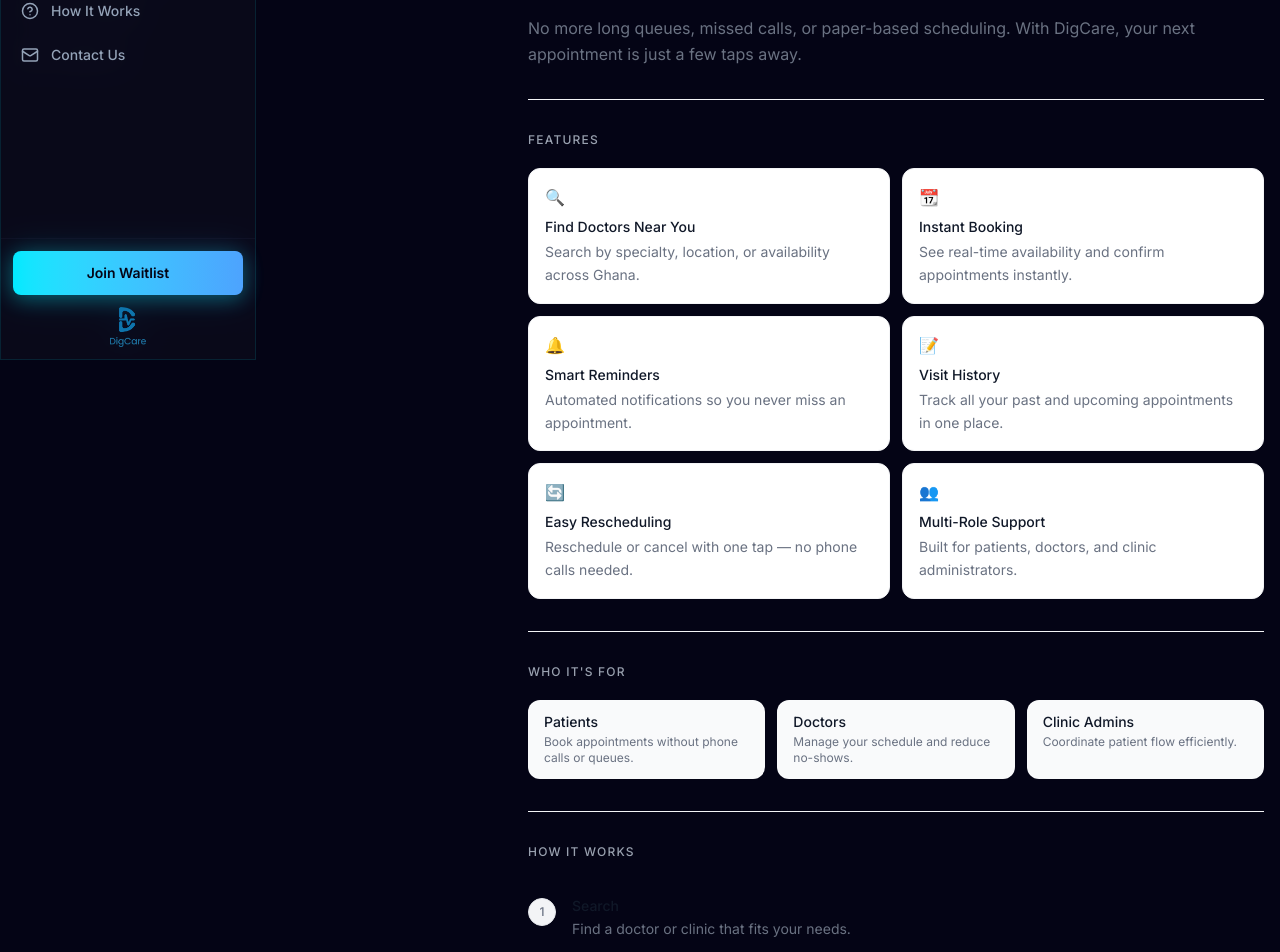
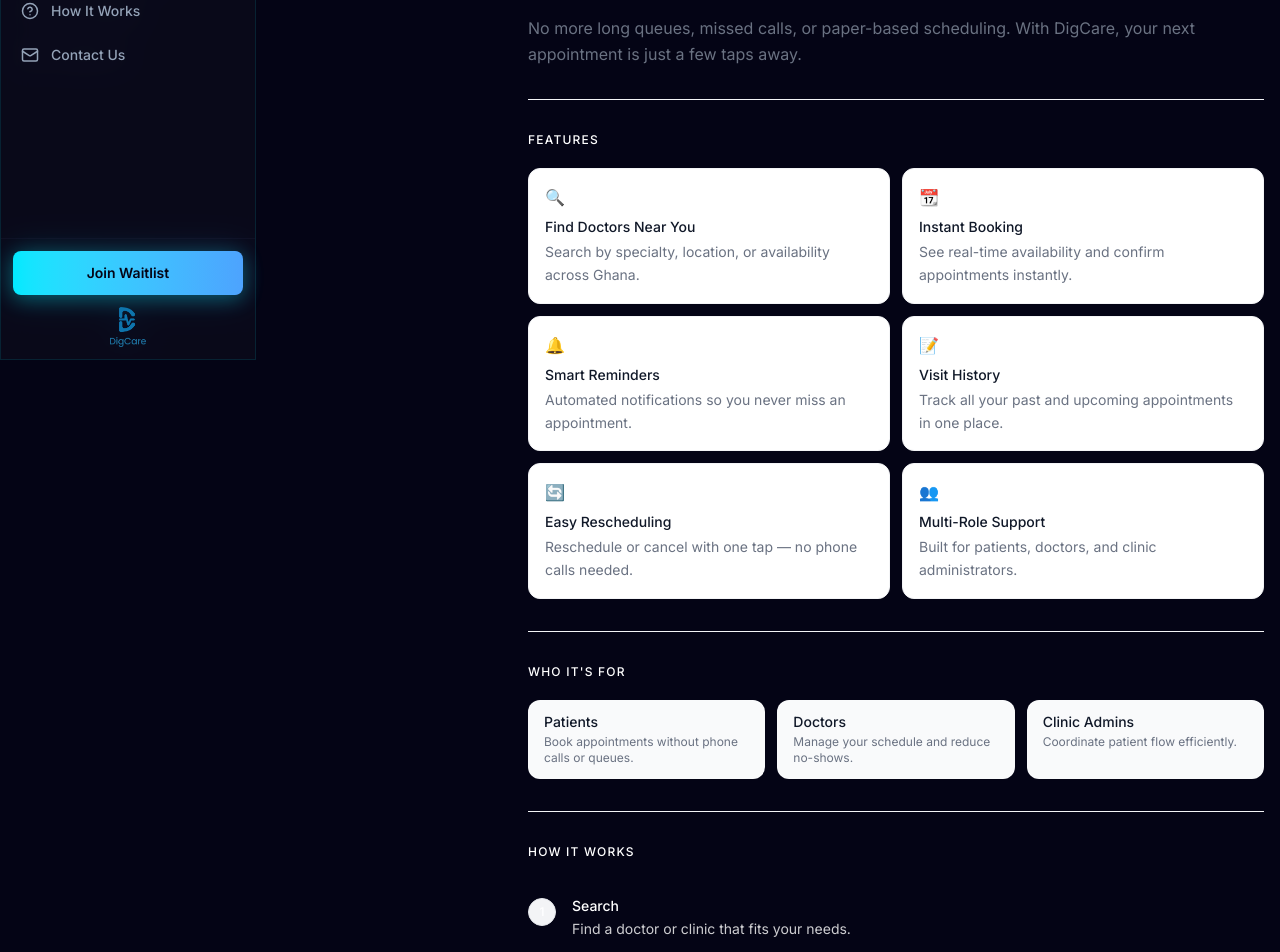
Before and after one commit to haariswaqas/digcaregh, a Next.js app: page /services/appointments in a window 1280 px wide. Shown: the part 440-1392 px from the top of the page. Built offline with nearby package versions, Linux system fonts and the light colour scheme.

Commit message:
latest commit

```diff
--- a/src/components/ServiceDetailClient.tsx
+++ b/src/components/ServiceDetailClient.tsx
@@ -16,7 +16,7 @@
                 <p className="text-xs font-medium uppercase tracking-widest text-gray-400 mb-1">
                     {service.title}
                 </p>
-                <h1 className="text-3xl font-semibold text-gray-900 mb-5 leading-snug">
+                <h1 className="text-3xl font-semibold text-white mb-5 leading-snug">
                     {service.headline}
                 </h1>
                 <div className="space-y-3">
@@ -30,7 +30,7 @@
 
             {/* Features */}
             <div className="py-8 border-b border-gray-100">
-                <p className="text-xs font-medium uppercase tracking-widest text-gray-400 mb-5">
+                <p className="text-xs font-medium uppercase tracking-widest text-white mb-5">
                     Features
                 </p>
                 <div className="grid grid-cols-1 sm:grid-cols-2 gap-3">
@@ -53,14 +53,14 @@
 
             {/* Who it's for */}
             <div className="py-8 border-b border-gray-100">
-                <p className="text-xs font-medium uppercase tracking-widest text-gray-400 mb-5">
+                <p className="text-xs font-medium uppercase tracking-widest text-white mb-5">
                     Who it's for
                 </p>
                 <div className="flex flex-wrap gap-3">
                     {service.beneficiaries.map((b) => (
                         <div
                             key={b.role}
-                            className="bg-gray-50 rounded-xl px-4 py-3 flex-1 min-w-[140px]"
+                            className="bg-gray-50 rounded-xl px-4 py-3 flex-1 min-w-35"
                         >
                             <p className="text-sm font-medium text-gray-900 mb-0.5">
                                 {b.role}
@@ -75,20 +75,20 @@
 
             {/* How it works */}
             <div className="py-8">
-                <p className="text-xs font-medium uppercase tracking-widest text-gray-400 mb-5">
+                <p className="text-xs font-medium uppercase tracking-widest text-white mb-5">
                     How it works
                 </p>
                 <div className="divide-y divide-gray-100">
                     {service.steps.map((s) => (
                         <div key={s.step} className="flex gap-4 items-start py-4">
-                            <div className="w-7 h-7 rounded-full bg-gray-100 border border-gray-200 flex items-center justify-center text-xs font-medium text-gray-500 shrink-0 mt-0.5">
+                            <div className="w-7 h-7 rounded-full bg-gray-100 border border-gray-200 flex items-center justify-center text-xs font-medium text-white shrink-0 mt-0.5">
                                 {s.step}
                             </div>
                             <div>
-                                <p className="text-sm font-medium text-gray-900 mb-0.5">
+                                <p className="text-sm font-medium text-white mb-0.5">
                                     {s.title}
                                 </p>
-                                <p className="text-sm text-gray-500 leading-relaxed">
+                                <p className="text-sm text-white/80 leading-relaxed">
                                     {s.description}
                                 </p>
                             </div>
```
Also changed, not shown: 1 other file (tests, documents, lock files or other folders).
